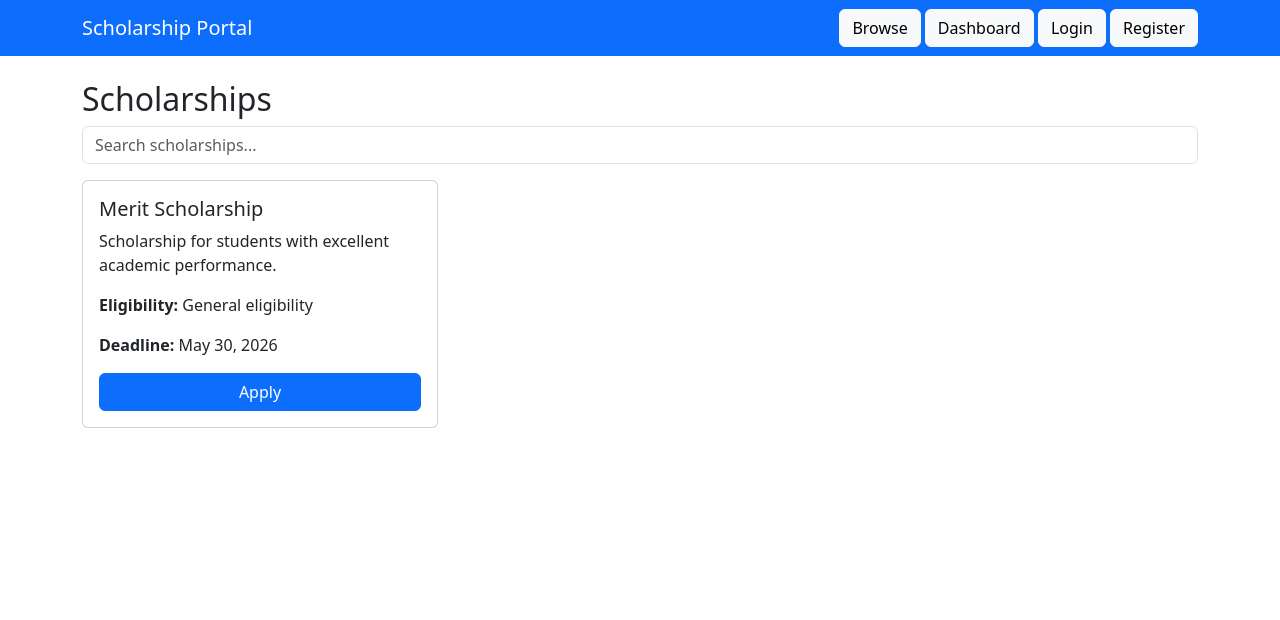
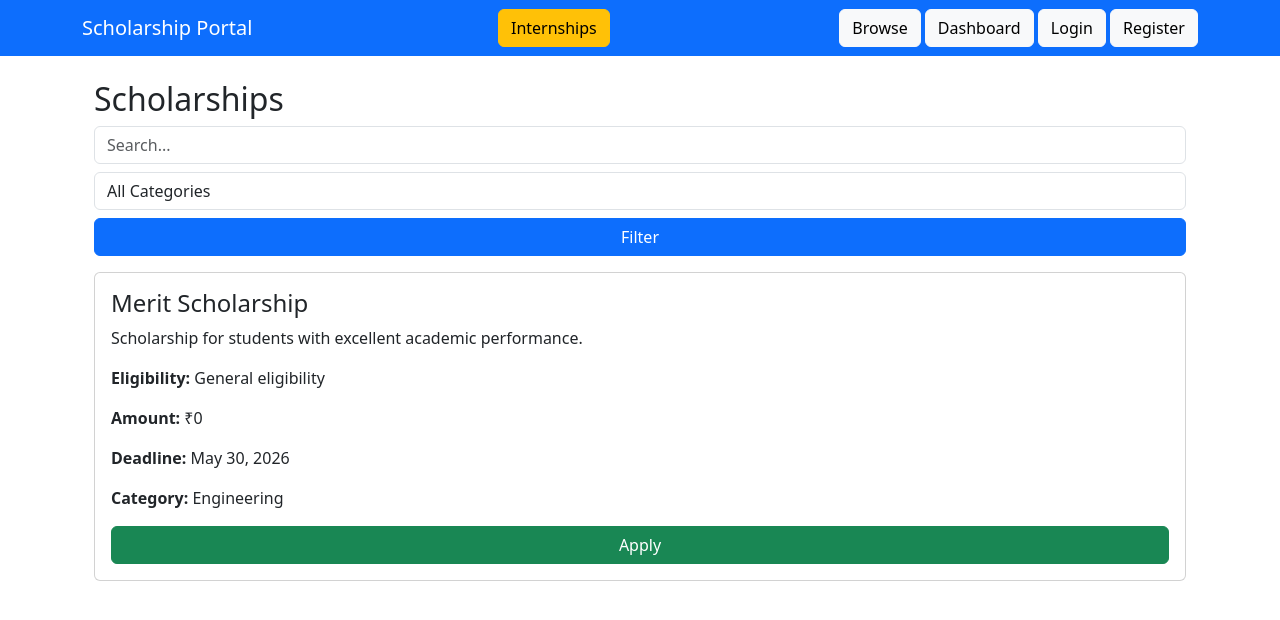
Before and after one commit to likhithar01/student_scholarship_portal, a Django app: page / in a window 1280 px wide. Shown: the top 620 px of the page. Run offline with Django 5.2, Linux system fonts and the light colour scheme; data comes from the database, SQL or seed files in the repository.

Commit message:
update the ai

```diff
--- /dev/null
+++ b/scholarships/ai_model.py
@@ -0,0 +1,22 @@
+import pandas as pd
+from sklearn.tree import DecisionTreeClassifier
+
+# Sample training data
+data = {
+    'marks': [90, 75, 60, 85, 50],
+    'income': [200000, 500000, 800000, 300000, 900000],
+    'eligible': [1, 1, 0, 1, 0]
+}
+
+df = pd.DataFrame(data)
+
+X = df[['marks', 'income']]
+y = df['eligible']
+
+model = DecisionTreeClassifier()
+model.fit(X, y)
+
+
+def check_eligibility(marks, income):
+    result = model.predict([[marks, income]])
+    return "Eligible" if result[0] == 1 else "Not Eligible"
--- a/scholarships/models.py
+++ b/scholarships/models.py
@@ -3,32 +3,32 @@ from django.contrib.auth.models import User
 
 
 class Scholarship(models.Model):
+    CATEGORY_CHOICES = [
+        ('Engineering', 'Engineering'),
+        ('Medical', 'Medical'),
+        ('Arts', 'Arts'),
+        ('Internship', 'Internship'),
+        ('Government', 'Government'),
+    ]
+
     title = models.CharField(max_length=200)
     description = models.TextField()
-    eligibility = models.CharField(max_length=200)
-    min_marks = models.IntegerField(default=0)
-    max_income = models.IntegerField(default=1000000)
+    eligibility = models.CharField(max_length=200, default="General")
+    amount = models.IntegerField(default=0)
     deadline = models.DateField()
+
+    # ✅ NEW FIELD
+    category = models.CharField(max_length=50, choices=CATEGORY_CHOICES, default='Engineering')
 
     def __str__(self):
         return self.title
 
 
 class Application(models.Model):
-    STATUS_CHOICES = [
-        ('Pending', 'Pending'),
-        ('Approved', 'Approved'),
-        ('Rejected', 'Rejected'),
-    ]
-
     user = models.ForeignKey(User, on_delete=models.CASCADE)
     scholarship = models.ForeignKey(Scholarship, on_delete=models.CASCADE)
-
-    full_name = models.CharField(max_length=100)
-    email = models.EmailField()
     marks = models.IntegerField()
     income = models.IntegerField()
-    document = models.FileField(upload_to='documents/')
 
-    status = models.CharField(max_length=10, choices=STATUS_CHOICES, default='Pending')
-    applied_on = models.DateTimeField(auto_now_add=True)
+    def __str__(self):
+        return f"{self.user.username} - {self.scholarship.title}"
--- a/scholarships/templates/base.html
+++ b/scholarships/templates/base.html
@@ -9,6 +9,7 @@
 <nav class="navbar navbar-dark bg-primary">
 <div class="container">
 <a class="navbar-brand" href="/">Scholarship Portal</a>
+<a href="/internships/" class="btn btn-warning">Internships</a>
 
 <div>
 <a class="btn btn-light" href="/scholarships/">Browse</a>
--- a/scholarships/templates/home.html
+++ b/scholarships/templates/home.html
@@ -1,25 +1,39 @@
 {% extends 'base.html' %}
+
 {% block content %}
 
-<h2>Scholarships</h2>
+<div class="container mt-4">
 
-<form method="GET" class="mb-3">
-    <input type="text" name="q" placeholder="Search scholarships..." class="form-control">
-</form>
+    <h2>Scholarships</h2>
 
-<div class="row">
-    {% for s in scholarships %}
-    <div class="col-md-4">
-        <div class="card p-3 mb-3">
-            <h5>{{ s.title }}</h5>
-            <p>{{ s.description }}</p>
-            <p><b>Eligibility:</b> {{ s.eligibility }}</p>
-            <p><b>Deadline:</b> {{ s.deadline }}</p>
+    <form method="GET" class="mb-3">
+        <input type="text" name="q" placeholder="Search..." class="form-control mb-2">
 
-            <a href="/apply/{{ s.id }}/" class="btn btn-primary">Apply</a>
-        </div>
+        <select name="category" class="form-control mb-2">
+            <option value="">All Categories</option>
+            <option value="Engineering">Engineering</option>
+            <option value="Medical">Medical</option>
+            <option value="Arts">Arts</option>
+            <option value="Internship">Internship</option>
+            <option value="Government">Government</option>
+        </select>
+
+        <button class="btn btn-primary w-100">Filter</button>
+    </form>
+
+    {% for scholarship in scholarships %}
+    <div class="card p-3 mb-3">
+        <h4>{{ scholarship.title }}</h4>
+        <p>{{ scholarship.description }}</p>
+        <p><b>Eligibility:</b> {{ scholarship.eligibility }}</p>
+        <p><b>Amount:</b> ₹{{ scholarship.amount }}</p>
+        <p><b>Deadline:</b> {{ scholarship.deadline }}</p>
+        <p><b>Category:</b> {{ scholarship.category }}</p>
+
+        <a href="{% url 'apply' scholarship.id %}" class="btn btn-success">Apply</a>
     </div>
     {% endfor %}
+
 </div>
 
 {% endblock %}
--- a/scholarships/urls.py
+++ b/scholarships/urls.py
@@ -1,10 +1,9 @@
-from django.contrib import admin
 from django.urls import path
-from scholarships import views
+from . import views
 
 urlpatterns = [
-    path('admin/', admin.site.urls),
     path('', views.home, name='home'),
     path('apply/<int:id>/', views.apply, name='apply'),
     path('dashboard/', views.dashboard, name='dashboard'),
+    path('internships/', views.internships, name='internships'),
 ]
--- a/scholarships/views.py
+++ b/scholarships/views.py
@@ -2,51 +2,71 @@ from django.shortcuts import render, redirect
 from .models import Scholarship, Application
 from django.contrib.auth.decorators import login_required
 from django.core.mail import send_mail
+from .ai_model import check_eligibility   # ✅ AI IMPORT
 
 
+# ✅ HOME PAGE
 def home(request):
     query = request.GET.get('q')
+    category = request.GET.get('category')
+
     scholarships = Scholarship.objects.all()
 
     if query:
         scholarships = scholarships.filter(title__icontains=query)
 
-    return render(request, 'home.html', {'scholarships': scholarships})
+    if category:
+        scholarships = scholarships.filter(category=category)
+
+    return render(request, 'home.html', {
+        'scholarships': scholarships
+    })
+
+# ✅ SCHOLARSHIPS LIST PAGE
+def scholarships(request):
+    query = request.GET.get('q', '')
+
+    if query:
+        scholarships_list = Scholarship.objects.filter(title__icontains=query)
+    else:
+        scholarships_list = Scholarship.objects.all()
+
+    return render(request, 'scholarships.html', {'scholarships': scholarships_list})
 
 
+# ✅ APPLY FUNCTION WITH AI 🔥
 @login_required
 def apply(request, id):
     scholarship = Scholarship.objects.get(id=id)
 
-    if request.method == 'POST':
-        marks = int(request.POST['marks'])
-        income = int(request.POST['income'])
+    if request.method == "POST":
+        # 👉 Get form data
+        marks = int(request.POST.get('marks'))
+        income = int(request.POST.get('income'))
 
-        # Eligibility check
-        eligible = marks >= scholarship.min_marks and income <= scholarship.max_income
+        # 🔥 AI CHECK
+        result = check_eligibility(marks, income)
 
-        if not eligible:
+        if result == "Not Eligible":
             return render(request, 'apply.html', {
                 'scholarship': scholarship,
-                'error': 'You are not eligible for this scholarship'
+                'error': 'AI says you are not eligible'
             })
 
+        # ✅ SAVE APPLICATION
         Application.objects.create(
             user=request.user,
             scholarship=scholarship,
-            full_name=request.POST['full_name'],
-            email=request.POST['email'],
             marks=marks,
-            income=income,
-            document=request.FILES['document']
+            income=income
         )
 
-        # Email (console for now)
+        # (optional email)
         send_mail(
             'Application Submitted',
             'Your scholarship application was submitted successfully.',
             'from@example.com',
-            [request.POST['email']],
+            [request.user.email],
             fail_silently=True,
         )
 
@@ -55,7 +75,13 @@ def apply(request, id):
     return render(request, 'apply.html', {'scholarship': scholarship})
 
 
+# ✅ DASHBOARD
 @login_required
 def dashboard(request):
     applications = Application.objects.filter(user=request.user)
     return render(request, 'dashboard.html', {'applications': applications})
+
+def internships(request):
+    from .models import Scholarship
+    internships = Scholarship.objects.filter(category="Internship")
+    return render(request, 'internships.html', {'internships': internships})
```
Also changed, not shown: scholarships/templates/internships.html (added, +18 -0 lines), db.sqlite3, scholarships/migrations/0009_rename_min_marks_scholarship_amount_and_more.py (added).
